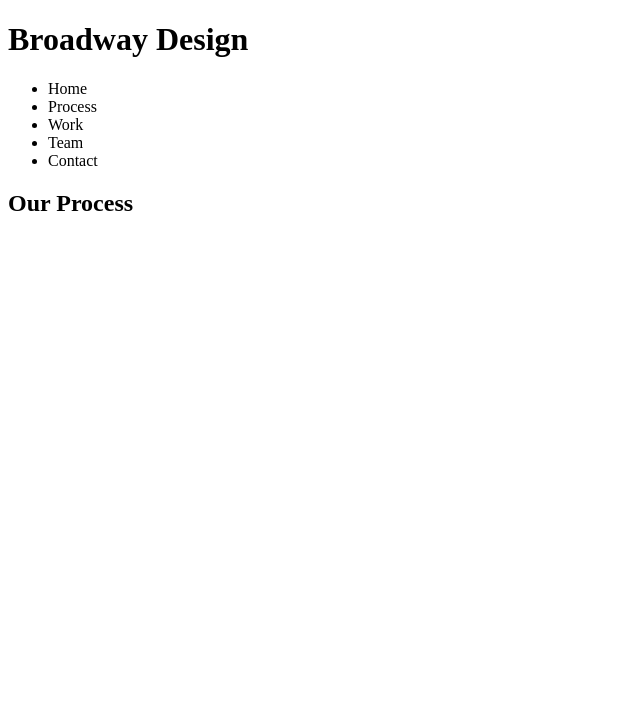
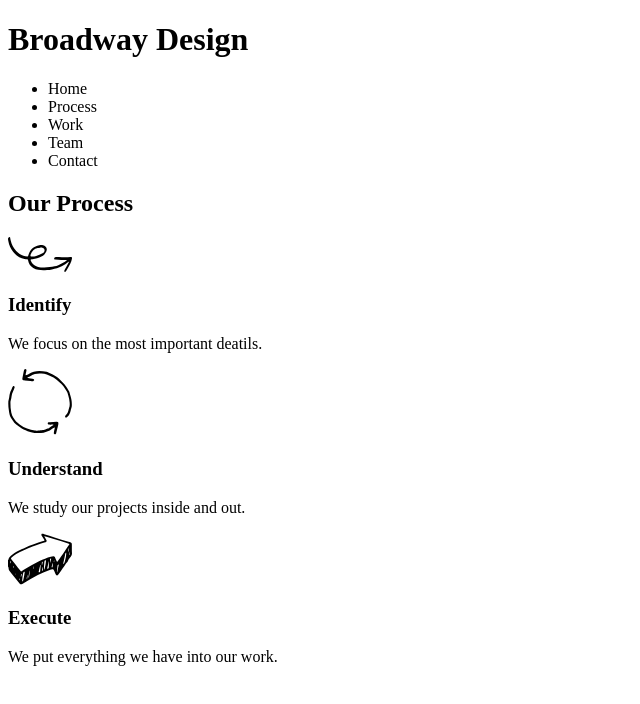
Before and after one commit to alveyski/broadway, a plain HTML site: page index.html in a window 1280 px wide. Shown: the whole page, without its empty margins (0-640 px from the left). Drawn offline with Linux system fonts and the light colour scheme.

Commit message:
Process section added to html

```diff
--- a/index.html
+++ b/index.html
@@ -6,6 +6,7 @@
     <link href="resources/CSS/style.css" type="text/css" rel="stylesheet"
   </head>
   <body>
+    <div id="header">
       <h1>Broadway Design</h1>
       <nav>
         <ul>
@@ -26,6 +27,25 @@
           </li>
         </ul>
       </nav>
+    </div>
+    <div id="process">
       <h2>Our Process</h2>
+      <img src="resources/icons/identify.svg" alt="identify" />
+      <h3>Identify</h3>
+      <p>
+        We focus on the most important deatils.
+      </p>
+      <img src="resources/icons/understand.svg" alt="understand" />
+      <h3>Understand</h3>
+      <p>
+        We study our projects inside and out.
+      </p>
+      <img src="resources/icons/execute.svg" alt="execute" />
+      <h3>Execute</h3>
+      <p>
+        We put everything we have into our work.
+      </p>
+    </div>
+
   </body>
 </html>
```
Lines whose indentation alone changed are shown as unchanged.
